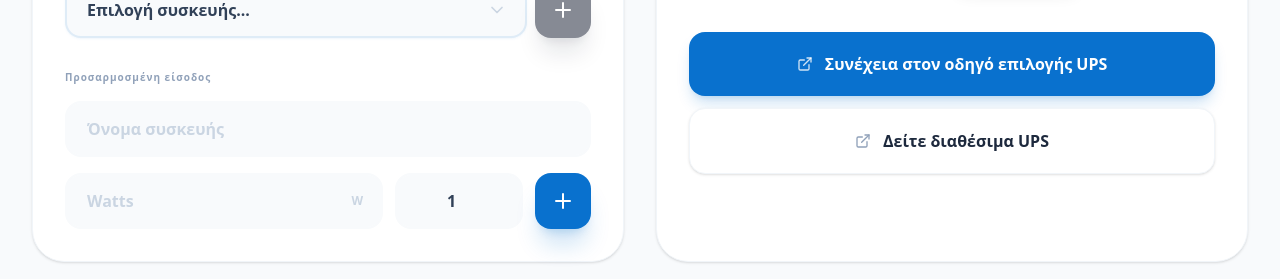
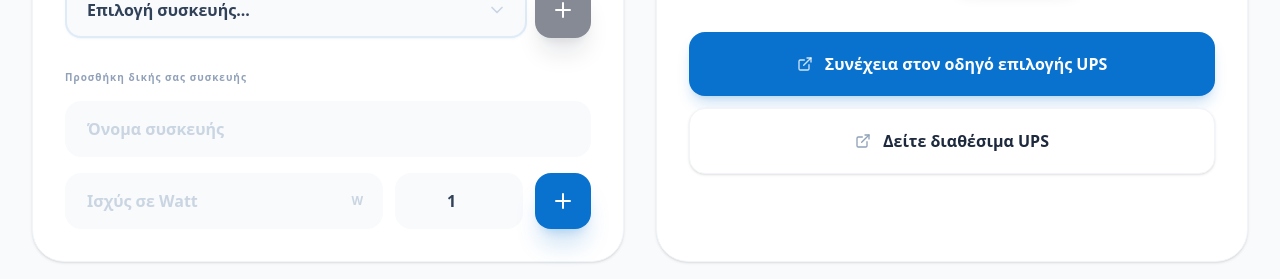
Before and after one commit to Plat-app/Energy-Needs-Estimator, a React (Vite) app: page / in a window 1280 px wide. Shown: the part 363-642 px from the top of the page. Built offline with nearby package versions, Linux system fonts and the light colour scheme.

Commit message:
Update App.tsx

```diff
--- a/src/App.tsx
+++ b/src/App.tsx
@@ -200,7 +200,7 @@
             </section>
 
             <section className="space-y-4">
-              <label className="text-[10px] font-black text-slate-400 tracking-widest block">Προσαρμοσμένη είσοδος</label>
+              <label className="text-[10px] font-black text-slate-400 tracking-widest block">Προσθήκη δικής σας συσκευής</label>
               <input
                 type="text"
                 placeholder="Όνομα συσκευής"
@@ -212,7 +212,7 @@
                 <div className="relative flex-1">
                   <input
                     type="number"
-                    placeholder="Watts"
+                    placeholder="Ισχύς σε Watt"
                     value={customWatts || ''}
                     onChange={(e) => setCustomWatts(Number(e.target.value))}
                     className="w-full h-14 px-5 pr-12 rounded-2xl bg-slate-50 border-2 border-slate-50 focus:bg-white focus:border-[#0971ce] transition-all text-slate-700 font-bold placeholder:text-slate-300"
```
